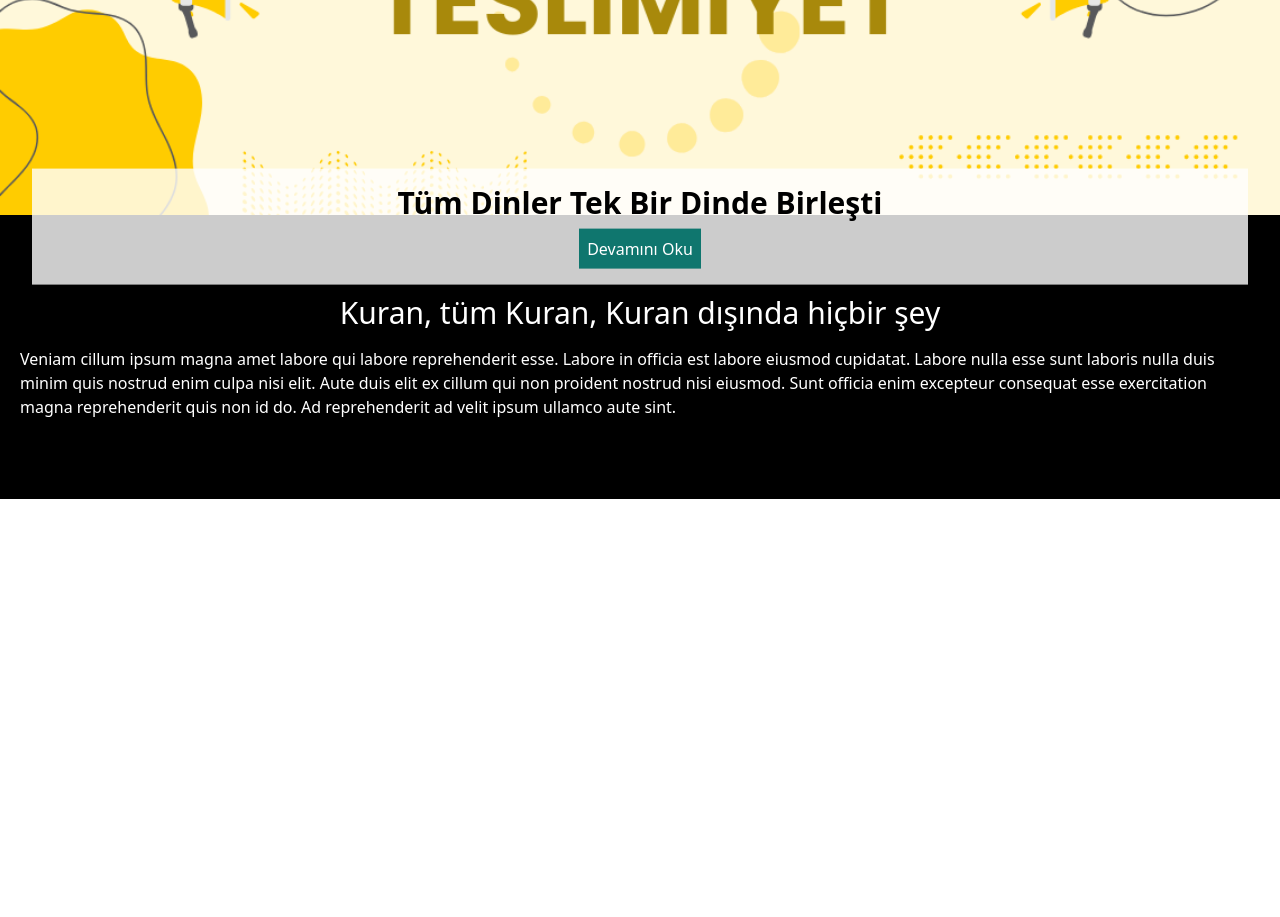
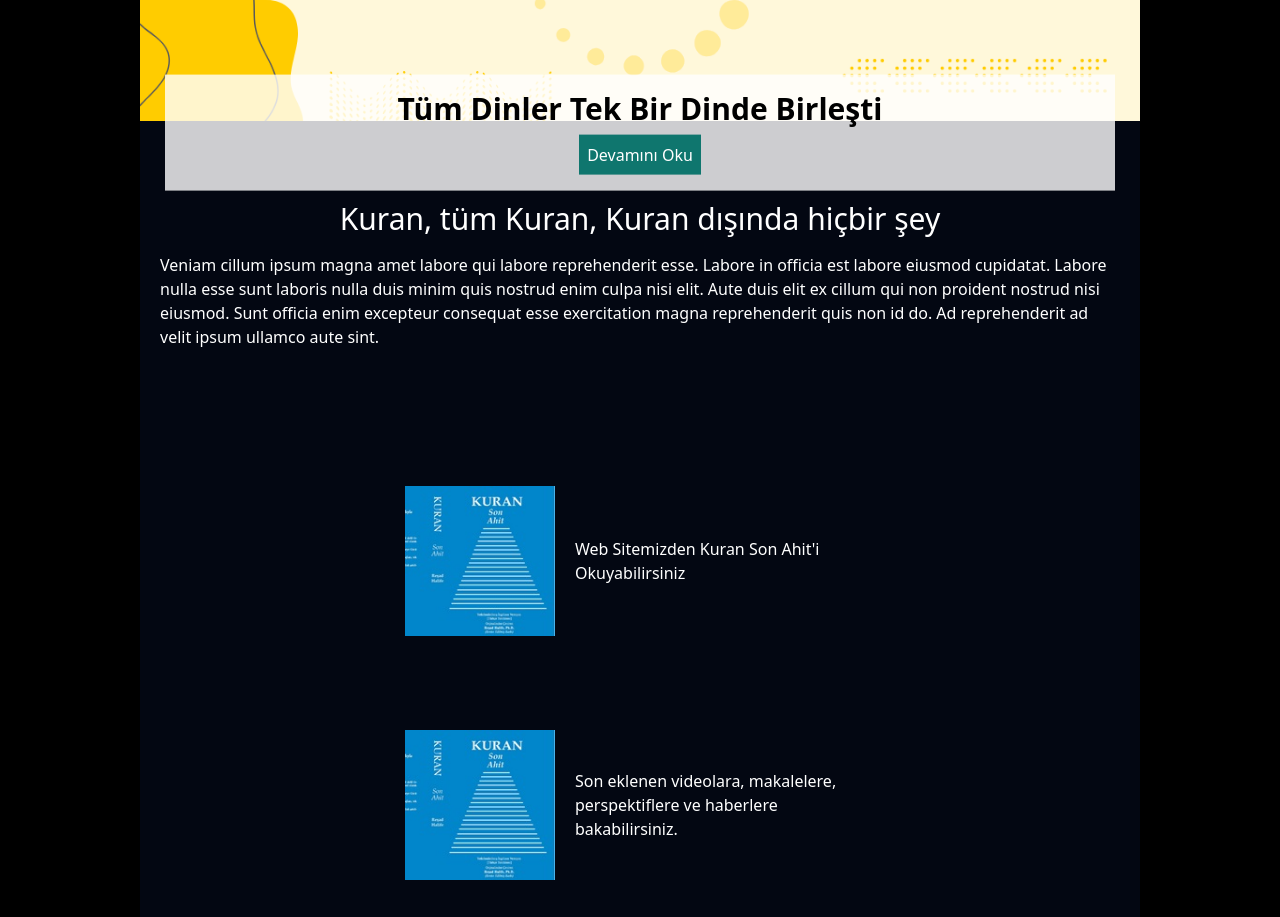
Before and after one commit to SubmitterTech/teslimolanorg, a React (Create React App) app in the folder frontend/: page / in a window 1280 px wide. Shown: the part 340-1257 px from the top of the page. Before the commit the page ends 839 px from the top, so only its background shows below. Built offline with nearby package versions, Linux system fonts and the light colour scheme.

Commit message:
Cards added

```diff
--- a/frontend/src/components/Billboard/Bilboard.js
+++ b/frontend/src/components/Billboard/Billbord.js
@@ -1,8 +1,7 @@
-import React from "react";
 
-const Bilboard = () => {
+const Billboard = () => {
   return (
-    <div className="flex flex-col items-center justify-center">
+    <div className="flex flex-col items-center justify-center relative">
       <div>
         <img
           className="w-screen"
@@ -24,7 +23,7 @@ const Bilboard = () => {
         </div>
       </div>
 
-      <div className="flex items-center flex-col gap-4 bg-black py-20 px-5">
+      <div className="flex items-center flex-col gap-4 py-20 px-5">
         <h1 className="text-white text-3xl">
           Kuran, tüm Kuran, Kuran dışında hiçbir şey
         </h1>
@@ -41,4 +40,4 @@ const Bilboard = () => {
   );
 };
 
-export default Bilboard;
+export default Billboard;
--- /dev/null
+++ b/frontend/src/components/Card/Card.js
@@ -0,0 +1,15 @@
+import { Link } from "react-router-dom";
+
+const Card = ({imgSrc,linkTitle}) => {
+    return <div className="w-full p-3 flex flex-col items-center justify-between gap-5">
+    <div className="border-t w-11/12 md:border-none"></div>
+    <div className="flex justify-center items-center gap-5 mx-5">
+        <div className="w-[150px] h-[150px] flex items-center justify-center"><img src={imgSrc} alt="" className="max-w-full h-auto"/></div>
+        <div className="w-[300px] h-[200px] text-white flex items-center justify-center"><Link to="#" className="hover:text-emerald-700">{linkTitle}</Link></div>
+    </div>
+  </div>;
+
+
+};
+
+export default Card;
--- a/frontend/src/pages/HomePage.js
+++ b/frontend/src/pages/HomePage.js
@@ -1,12 +1,24 @@
-import React from 'react'
-import Bilboard from '../components/Billboard/Bilboard'
+import React from "react";
+import Card from "../components/Card/Card";
+import Billboard from "../components/Billboard/Billbord";
 
 const HomePage = () => {
   return (
-    <div>
-      <Bilboard/>
+    <div className="flex flex-col items-center justify-center w-screen bg-black">
+      <div className="lg:w-[1000px] flex flex-col bg-gray-950">
+      <Billboard/>
+        <Card
+          imgSrc="sonahit.jpg"
+          linkTitle="Web Sitemizden Kuran Son Ahit'i Okuyabilirsiniz"
+        />
+        <div className="border-l"></div>
+        <Card
+          imgSrc="sonahit.jpg"
+          linkTitle="Son eklenen videolara, makalelere, perspektiflere ve haberlere bakabilirsiniz."
+        />
+      </div>
     </div>
-  )
-}
+  );
+};
 
-export default HomePage
+export default HomePage;
```
Also changed, not shown: frontend/public/sonahit.jpg (added).
